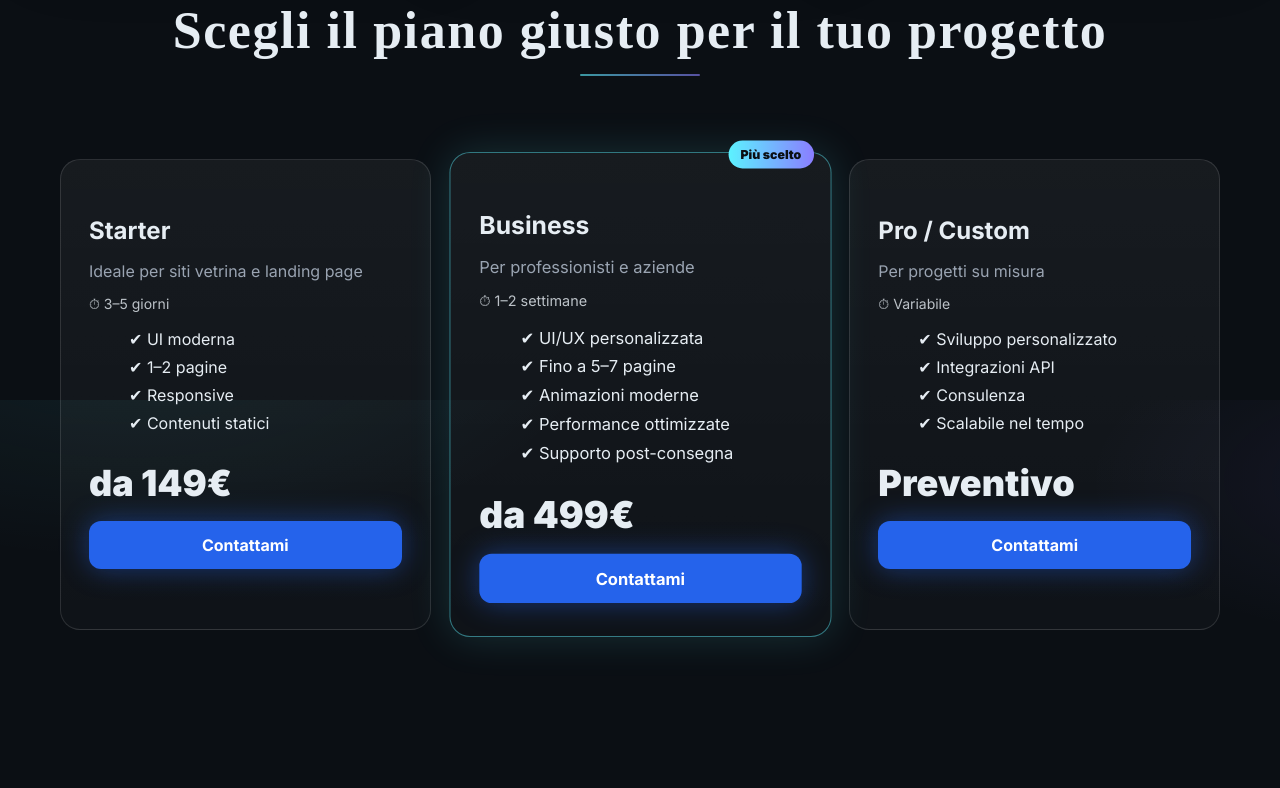
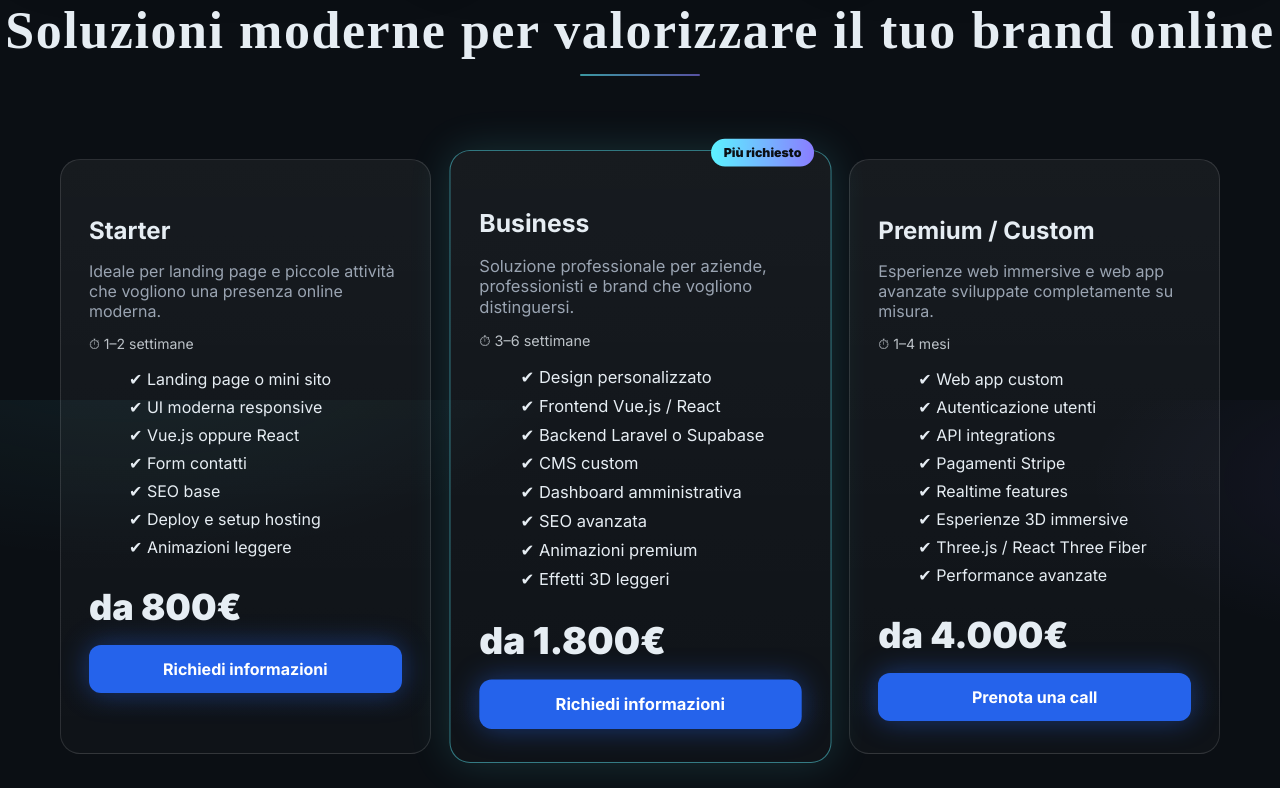
Before and after one commit to thomassalvaterra/portfolio, a Vue app: page / in a window 1280 px wide. Shown: the part 2800-3588 px from the top of the page. Built offline with nearby package versions, Linux system fonts and the light colour scheme.

Commit message:
new prices

```diff
--- a/src/components/Services.vue
+++ b/src/components/Services.vue
@@ -44,59 +44,94 @@
   </section>
   <section id="pacchetti" class="pricing">
   <h2 class="pricing-title muted reveal-pricing">
-    Scegli il piano giusto per il tuo progetto
+    Soluzioni moderne per valorizzare il tuo brand online
   </h2>
 
   <div class="pricing-grid">
 
+    <!-- STARTER -->
     <div class="price-card reveal-price delay-1">
       <h3>Starter</h3>
-      <p class="desc">Ideale per siti vetrina e landing page</p>
-      <p class="time">⏱ 3–5 giorni</p>
 
-      <ul class="no-list">
-        <li>✔ UI moderna</li>
-        <li>✔ 1–2 pagine</li>
-        <li>✔ Responsive</li>
-        <li>✔ Contenuti statici</li>
-      </ul>
+      <p class="desc">
+        Ideale per landing page e piccole attività che vogliono una presenza online moderna.
+      </p>
 
-      <div class="price">da 149€</div>
-      <a href="#contatti" class="cta">Contattami</a>
-    </div>
-
-    <div class="price-card featured">
-      <span class="badge">Più scelto</span>
-      <h3>Business</h3>
-      <p class="desc">Per professionisti e aziende</p>
       <p class="time">⏱ 1–2 settimane</p>
 
       <ul class="no-list">
-        <li>✔ UI/UX personalizzata</li>
-        <li>✔ Fino a 5–7 pagine</li>
-        <li>✔ Animazioni moderne</li>
-        <li>✔ Performance ottimizzate</li>
-        <li>✔ Supporto post-consegna</li>
+        <li>✔ Landing page o mini sito</li>
+        <li>✔ UI moderna responsive</li>
+        <li>✔ Vue.js oppure React</li>
+        <li>✔ Form contatti</li>
+        <li>✔ SEO base</li>
+        <li>✔ Deploy e setup hosting</li>
+        <li>✔ Animazioni leggere</li>
       </ul>
 
-      <div class="price">da 499€</div>
-      <a href="#contatti" class="cta">Contattami</a>
+      <div class="price">da 800€</div>
+
+      <a href="#contatti" class="cta">
+        Richiedi informazioni
+      </a>
     </div>
 
-    <div class="price-card">
-      <h3>Pro / Custom</h3>
-      <p class="desc">Per progetti su misura</p>
-      <p class="time">⏱ Variabile</p>
+    <!-- BUSINESS -->
+    <div class="price-card featured">
+      <span class="badge">Più richiesto</span>
+
+      <h3>Business</h3>
+
+      <p class="desc">
+        Soluzione professionale per aziende, professionisti e brand che vogliono distinguersi.
+      </p>
+
+      <p class="time">⏱ 3–6 settimane</p>
 
       <ul class="no-list">
-        <li>✔ Sviluppo personalizzato</li>
-        <li>✔ Integrazioni API</li>
-        <li>✔ Consulenza</li>
-        <li>✔ Scalabile nel tempo</li>
+        <li>✔ Design personalizzato</li>
+        <li>✔ Frontend Vue.js / React</li>
+        <li>✔ Backend Laravel o Supabase</li>
+        <li>✔ CMS custom</li>
+        <li>✔ Dashboard amministrativa</li>
+        <li>✔ SEO avanzata</li>
+        <li>✔ Animazioni premium</li>
+        <li>✔ Effetti 3D leggeri</li>
       </ul>
 
-      <div class="price">Preventivo</div>
-      <a href="#contatti" class="cta">Contattami</a>
+      <div class="price">da 1.800€</div>
+
+      <a href="#contatti" class="cta">
+        Richiedi informazioni
+      </a>
+    </div>
+
+    <!-- PREMIUM -->
+    <div class="price-card">
+      <h3>Premium / Custom</h3>
+
+      <p class="desc">
+        Esperienze web immersive e web app avanzate sviluppate completamente su misura.
+      </p>
+
+      <p class="time">⏱ 1–4 mesi</p>
+
+      <ul class="no-list">
+        <li>✔ Web app custom</li>
+        <li>✔ Autenticazione utenti</li>
+        <li>✔ API integrations</li>
+        <li>✔ Pagamenti Stripe</li>
+        <li>✔ Realtime features</li>
+        <li>✔ Esperienze 3D immersive</li>
+        <li>✔ Three.js / React Three Fiber</li>
+        <li>✔ Performance avanzate</li>
+      </ul>
+
+      <div class="price">da 4.000€</div>
+
+      <a href="#contatti" class="cta">
+        Prenota una call
+      </a>
     </div>
 
   </div>
```
